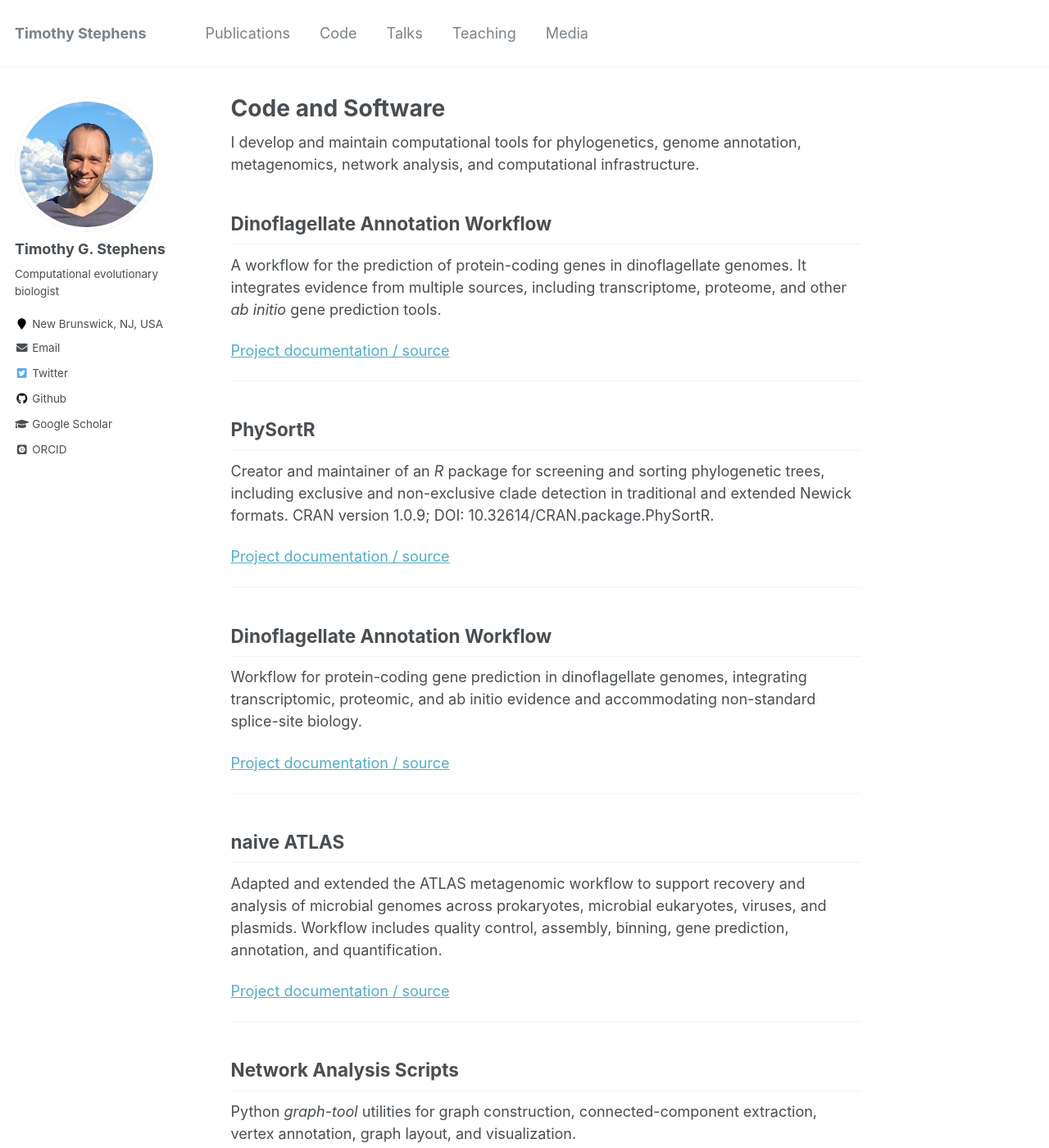
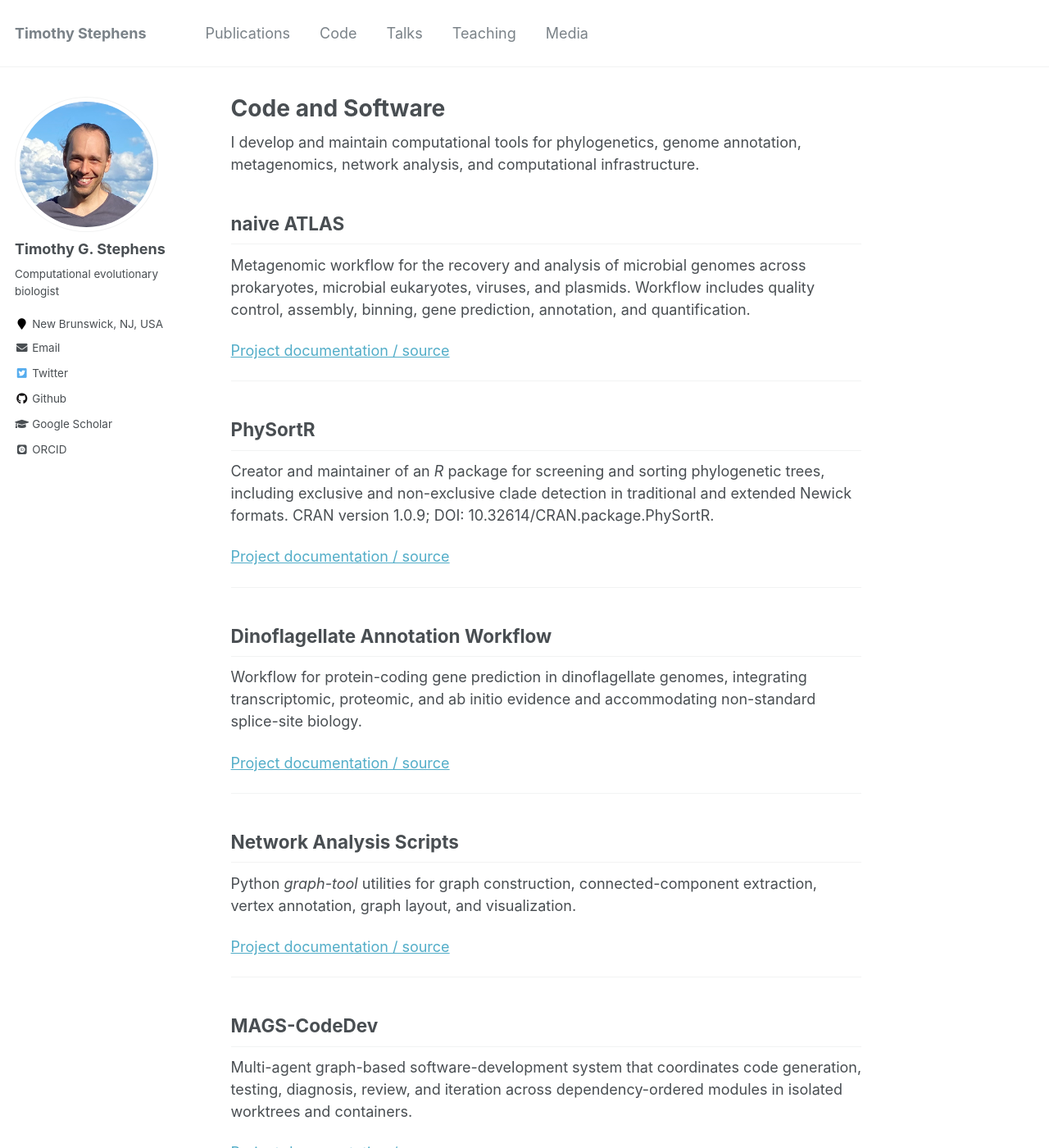
Before and after one commit to TimothyStephens/timothystephens.github.io, a Jekyll site: the page built from _pages/code.md, in a window 1280 px wide and 1400 px high. Shown: the whole window at 82% size. Built offline with Jekyll 4.4.1, drawn with Linux system fonts in a browser that asks for light colours; some web fonts are replaced; a script that is not in the unit is left out.

Commit message:
Update Thu Nov  5 04:01:34 PM EST 2026

```diff
--- a/_pages/code.md
+++ b/_pages/code.md
@@ -9,13 +9,13 @@
 
 I develop and maintain computational tools for phylogenetics, genome annotation, metagenomics, network analysis, and computational infrastructure.
 
-## Dinoflagellate Annotation Workflow
+## naive ATLAS
 
-A workflow for the prediction of protein-coding genes in dinoflagellate genomes. It integrates evidence from multiple sources, including transcriptome, proteome, and other *ab initio* gene prediction tools.
+Metagenomic workflow for the recovery and analysis of microbial genomes across prokaryotes, microbial eukaryotes, viruses, and plasmids. Workflow includes quality control, assembly, binning, gene prediction, annotation, and quantification.
 
-[Project documentation / source](https://TimothyStephens.github.io/Dinoflagellate_Annotation_Workflow)
+[Project documentation / source](https://github.com/TimothyStephens/naive_atlas)
 
-<div class="github-card" data-github="TimothyStephens/Dinoflagellate_Annotation_Workflow" data-width="400" data-height="279" data-theme="medium"></div>
+<div class="github-card" data-github="TimothyStephens/naive_atlas" data-width="400" data-height="279" data-theme="medium"></div>
 <script src="https://cdn.jsdelivr.net/github-cards/latest/widget.js"></script>
 
 <hr>
@@ -35,17 +35,6 @@
 [Project documentation / source](https://github.com/TimothyStephens/Dinoflagellate_Annotation_Workflow)
 
 <div class="github-card" data-github="TimothyStephens/Dinoflagellate_Annotation_Workflow" data-width="400" data-height="279" data-theme="medium"></div>
-<script src="https://cdn.jsdelivr.net/github-cards/latest/widget.js"></script>
-
-<hr>
-
-## naive ATLAS
-
-Adapted and extended the ATLAS metagenomic workflow to support recovery and analysis of microbial genomes across prokaryotes, microbial eukaryotes, viruses, and plasmids. Workflow includes quality control, assembly, binning, gene prediction, annotation, and quantification.
-
-[Project documentation / source](https://github.com/TimothyStephens/naive_atlas)
-
-<div class="github-card" data-github="TimothyStephens/naive_atlas" data-width="400" data-height="279" data-theme="medium"></div>
 <script src="https://cdn.jsdelivr.net/github-cards/latest/widget.js"></script>
 
 <hr>
```
Also changed, not shown: cv_entries.csv (+3 -4 lines), 3 other files.
